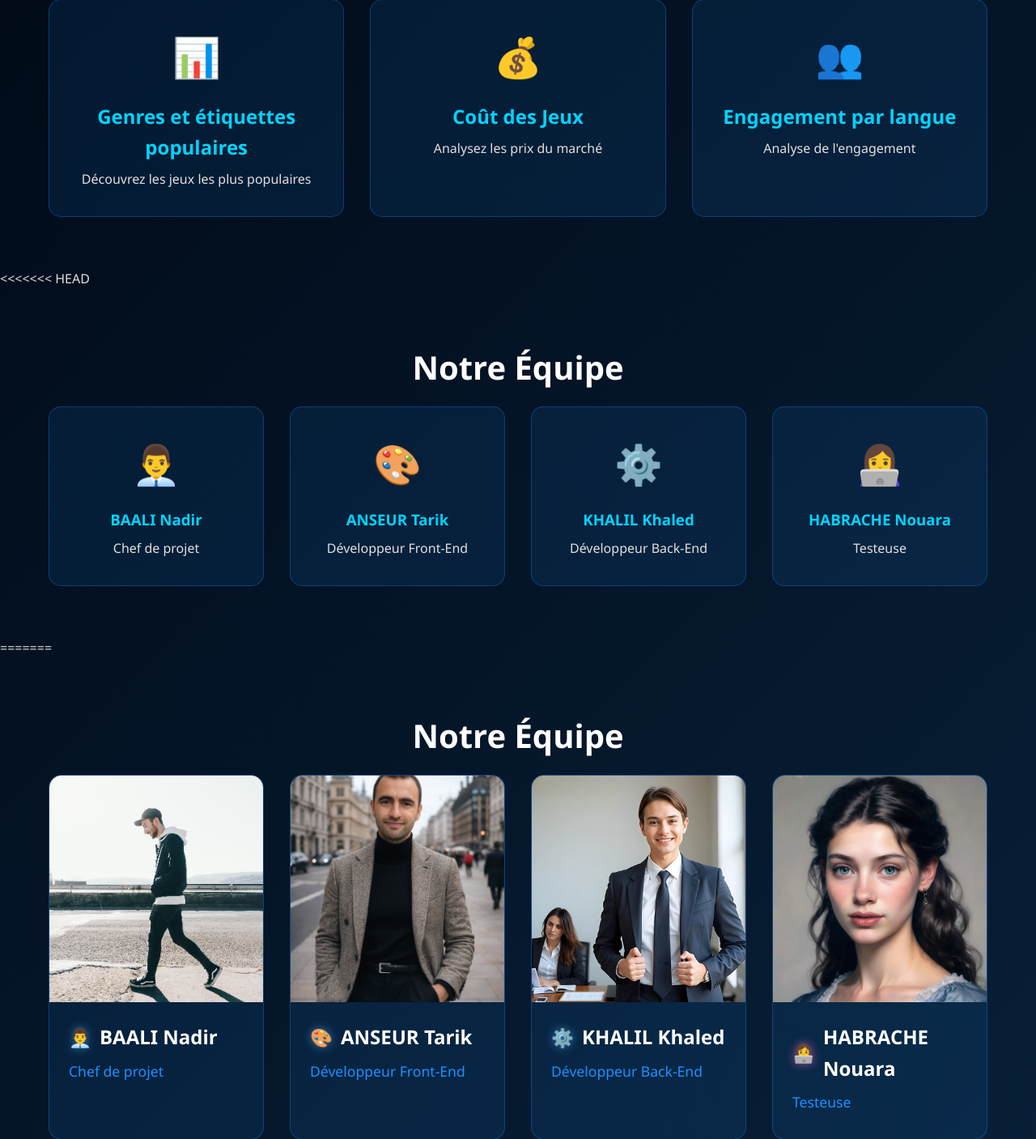
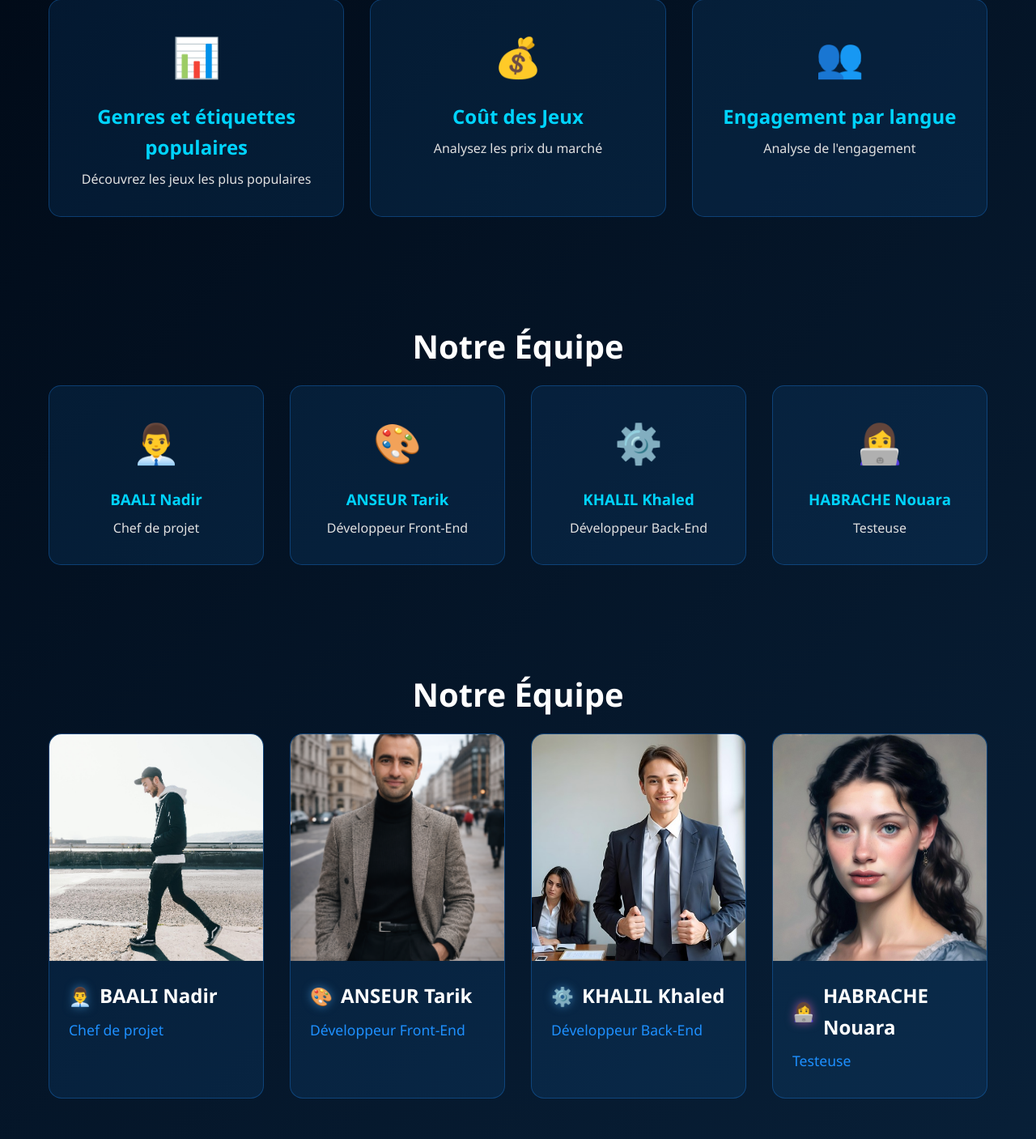
Before and after one commit to KhaledKhalil711/DataPlay, a Django app: page / in a window 1280 px wide. Shown: the part 400-1807 px from the top of the page at 81% size. Run offline with Django 4.2, Linux system fonts and the light colour scheme.

Commit message:
fixed the version of index.html

```diff
--- a/indie_Analysis/analysis/templates/index.html
+++ b/indie_Analysis/analysis/templates/index.html
@@ -129,7 +129,7 @@
   </section>
 
     <!-- Team Section -->
-<<<<<<< HEAD
+
     <section class="features">
       <div class="container">
         <h2 class="section-title">Notre Équipe</h2>
@@ -161,7 +161,7 @@
 
   </body>
 </html>
-=======
+
 <section class="features team-section">
   <div class="container">
     <h2 class="section-title">Notre Équipe</h2>
@@ -235,4 +235,3 @@
     </div>
   </div>
 </section>
->>>>>>> e263d61 (new version)
```
Also changed, not shown: 1 other file.
